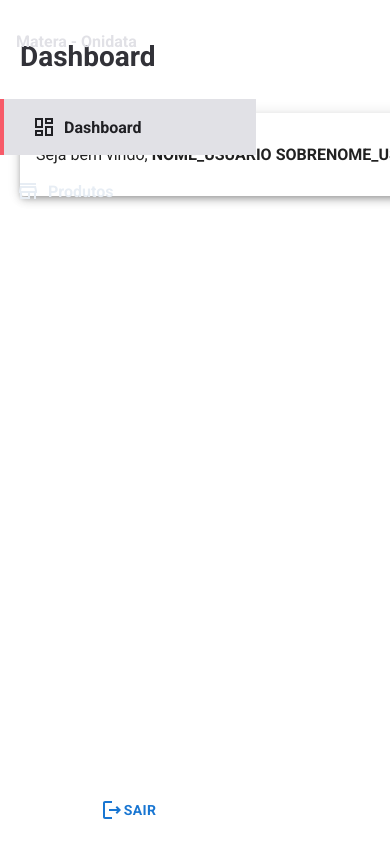
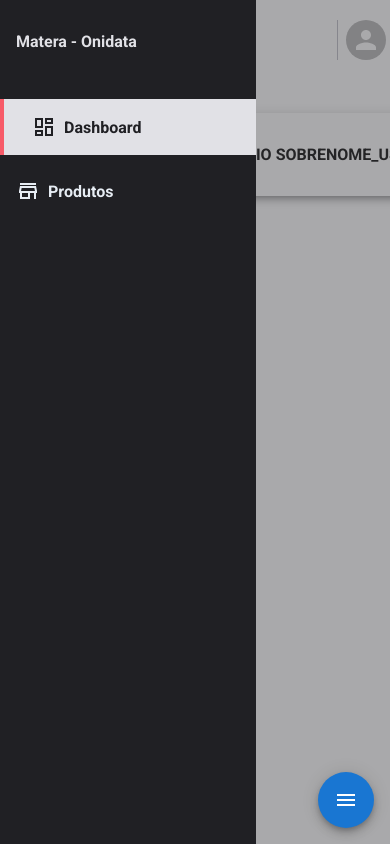
Before and after one commit to migyas/dashboard-matera, a React (Vite) app: page / in a window 390 px wide. Built offline with nearby package versions, Linux system fonts and the light colour scheme; sample sign-in values are in the browser's storage.

Commit message:
feat: responsive

```diff
--- /dev/null
+++ b/src/components/Profile/index.tsx
@@ -0,0 +1,54 @@
+import { AuthContext } from "@/contexts/authContext";
+import { getUserParsedInLocalStorage } from "@/utils/authUtils";
+import { Avatar, Box, IconButton, Menu, MenuItem, Tooltip, Typography } from "@mui/material";
+import { useContext, useState } from "react";
+import { ProfileContainer } from "./styles";
+
+export function Profile() {
+  const { signOut } = useContext(AuthContext);
+  const user = getUserParsedInLocalStorage();
+  const [anchorElUser, setAnchorElUser] = useState<null | HTMLElement>(null);
+
+  const handleOpenUserMenu = (event: React.MouseEvent<HTMLElement>) => {
+    setAnchorElUser(event.currentTarget);
+  };
+
+  const handleCloseUserMenu = () => {
+    setAnchorElUser(null);
+  };
+
+  return (
+    <ProfileContainer>
+      <Box sx={{ flexGrow: 0 }}>
+        <Tooltip title="Open settings">
+          <header>
+            <strong>{`${user.nome} ${user.sobrenome}`}</strong>
+            <IconButton onClick={handleOpenUserMenu} sx={{ p: 0 }}>
+              <Avatar alt="Remy Sharp" src={user.image} />
+            </IconButton>
+          </header>
+        </Tooltip>
+        <Menu
+          sx={{ mt: "45px" }}
+          id="menu-appbar"
+          anchorEl={anchorElUser}
+          open={Boolean(anchorElUser)}
+          onClose={handleCloseUserMenu}
+          anchorOrigin={{
+            vertical: "top",
+            horizontal: "right",
+          }}
+          keepMounted
+          transformOrigin={{
+            vertical: "top",
+            horizontal: "right",
+          }}
+        >
+          <MenuItem onClick={signOut}>
+            <Typography textAlign="center">Sair</Typography>
+          </MenuItem>
+        </Menu>
+      </Box>
+    </ProfileContainer>
+  );
+}
--- /dev/null
+++ b/src/components/Profile/styles.ts
@@ -0,0 +1,52 @@
+import styled from "styled-components";
+
+export const ProfileContainer = styled.div`
+  position: absolute;
+  top: 20px;
+  right: 5px;
+  width: 12rem;
+  height: 44px;
+  display: flex;
+  gap: 0.5rem;
+
+  header {
+    display: flex;
+    justify-content: space-between;
+    align-items: center;
+    gap: 1rem;
+    border-left: 1px solid ${(props) => props.theme["gray-300"]};
+    padding-left: 1rem;
+    strong {
+      color: ${(props) => props.theme["gray-500"]};
+      font-size: 0.875rem;
+      text-transform: capitalize;
+    }
+    span {
+      color: ${(props) => props.theme["gray-400"]};
+      font-size: 0.75rem;
+    }
+    div {
+      display: flex;
+      flex-direction: column;
+    }
+  }
+  img {
+    display: inline-block;
+    visibility: initial;
+    width: 44px;
+    height: 44px;
+    padding: 0.2rem;
+    border-radius: 9999px;
+    outline: 2px dashed ${(props) => props.theme["green-500"]};
+  }
+
+  @media (max-width: 675px) {
+    width: 3rem;
+    header {
+      padding: 0 0.5rem;
+      strong {
+        display: none;
+      }
+    }
+  }
+`;
--- a/src/components/Sidebar/index.tsx
+++ b/src/components/Sidebar/index.tsx
@@ -1,19 +1,25 @@
-import { AuthContext } from "@/contexts/authContext";
-import { DashboardOutlined, LogoutOutlined, StoreOutlined } from "@mui/icons-material";
-import { Button } from "@mui/material";
-import { useContext } from "react";
-import { SidebarContainer, SidebarContent, SidebarNavItem, SidebarOverlay } from "./styles";
+import { DashboardOutlined, MenuOutlined, StoreOutlined } from "@mui/icons-material";
+import { SpeedDial } from "@mui/material";
+import { useState } from "react";
+import {
+  SidebarContainer,
+  SidebarContent,
+  SidebarNavItem,
+  SidebarOverlay,
+  SpeedDialCustom,
+} from "./styles";
 
 export function Sidebar() {
-  const { signOut } = useContext(AuthContext);
+  const [open, setOpen] = useState(false);
 
-  function handleLogout() {
-    signOut();
-  }
+  const handleOpen = () => setOpen(!open);
+
+  console.log(open);
 
   return (
-    <SidebarContainer>
-      <SidebarOverlay />
+    <>
+      <SidebarContainer open={open}>
+        <SidebarOverlay onClick={handleOpen} />
         <SidebarContent>
           <header>
             <strong>Matera - Onidata</strong>
@@ -28,11 +34,16 @@ export function Sidebar() {
               <strong>Produtos</strong>
             </SidebarNavItem>
           </nav>
-        <Button onClick={handleLogout} style={{ marginBottom: "1rem" }}>
-          <LogoutOutlined />
-          <strong>Sair</strong>
-        </Button>
         </SidebarContent>
       </SidebarContainer>
+      <SpeedDialCustom
+        ariaLabel="SpeedDial basic example"
+        sx={{ position: "absolute", bottom: 16, right: 16 }}
+        icon={<MenuOutlined />}
+        onOpen={handleOpen}
+        onClose={handleOpen}
+        open={open}
+      />
+    </>
   );
 }
--- a/src/components/Sidebar/styles.ts
+++ b/src/components/Sidebar/styles.ts
@@ -1,5 +1,6 @@
+import { SpeedDial } from "@mui/material";
 import { NavLink } from "react-router-dom";
-import styled from "styled-components";
+import styled, { css } from "styled-components";
 
 export const SidebarNavItem = styled(NavLink)`
   display: flex;
@@ -18,13 +19,37 @@ export const SidebarNavItem = styled(NavLink)`
   }
 `;
 
-export const SidebarContainer = styled.div`
+interface SidebarContainerProps {
+  open: boolean;
+}
+
+export const SidebarContainer = styled.div<SidebarContainerProps>`
   background: ${(props) => props.theme["gray-800"]};
+  z-index: 9;
+
+  @media (max-width: 540px) {
+    ${(props) =>
+      props.open &&
+      css`
+        display: none;
+
+        position: fixed;
+        background: ${(props) => props.theme["gray-800"]};
+      `}
+  }
+`;
+
+export const SpeedDialCustom = styled(SpeedDial)`
+  visibility: hidden;
+
+  @media (max-width: 540px) {
+    visibility: visible;
+  }
 `;
 
 export const SidebarOverlay = styled.div`
+  background: ${(props) => props.theme["gray-700"]};
   @media (max-width: 540px) {
-    &.--expand {
     position: absolute;
     content: " ";
     background: ${(props) => props.theme["gray-700"]};
@@ -34,8 +59,6 @@ export const SidebarOverlay = styled.div`
     height: 100%;
     top: 0;
     right: 0;
-      z-index: 1000;
-    }
   }
 `;
 
@@ -85,6 +108,7 @@ export const SidebarContent = styled.div`
 
   @media (max-width: 540px) {
     position: fixed;
+    background: ${(props) => props.theme["gray-800"]};
 
     &.sidebar__overlay {
       content: "";
--- a/src/layouts/PrivateLayout/index.tsx
+++ b/src/layouts/PrivateLayout/index.tsx
@@ -1,3 +1,4 @@
+import { Profile } from "@/components/Profile";
 import { Sidebar } from "@/components/Sidebar";
 import { Outlet } from "react-router-dom";
 import { Container, MainContent } from "./styles";
@@ -7,6 +8,7 @@ export function PrivateLayout() {
     <Container>
       <Sidebar />
       <MainContent>
+        <Profile />
         <Outlet />
       </MainContent>
     </Container>
--- a/src/pages/Products/View/styles.ts
+++ b/src/pages/Products/View/styles.ts
@@ -6,6 +6,7 @@ export const Container = styled.div`
   header {
     display: flex;
     justify-content: space-between;
+    margin: 3rem 0 1rem;
   }
 `;
 
@@ -21,7 +22,6 @@ export const DescriptionProduct = styled.div`
   img {
     width: 5rem;
     height: 5rem;
-    margin-top: 3.5rem;
     margin-bottom: 2.5rem;
   }
 
--- a/src/pages/Products/styles.ts
+++ b/src/pages/Products/styles.ts
@@ -6,7 +6,7 @@ export const Container = styled.div`
   header {
     display: flex;
     justify-content: space-between;
-    margin-bottom: 3rem;
+    margin: 3rem 0;
   }
 
   form {
```
Lines whose indentation alone changed are shown as unchanged.
